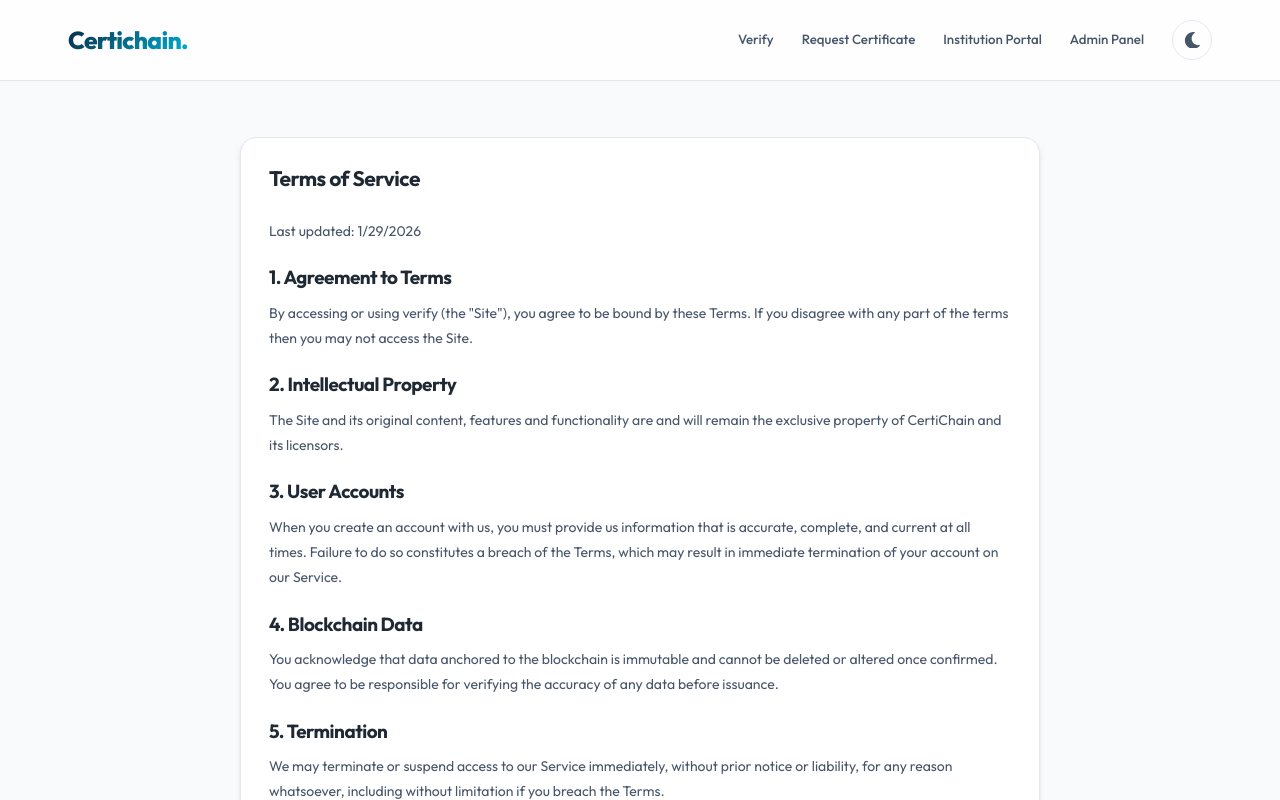
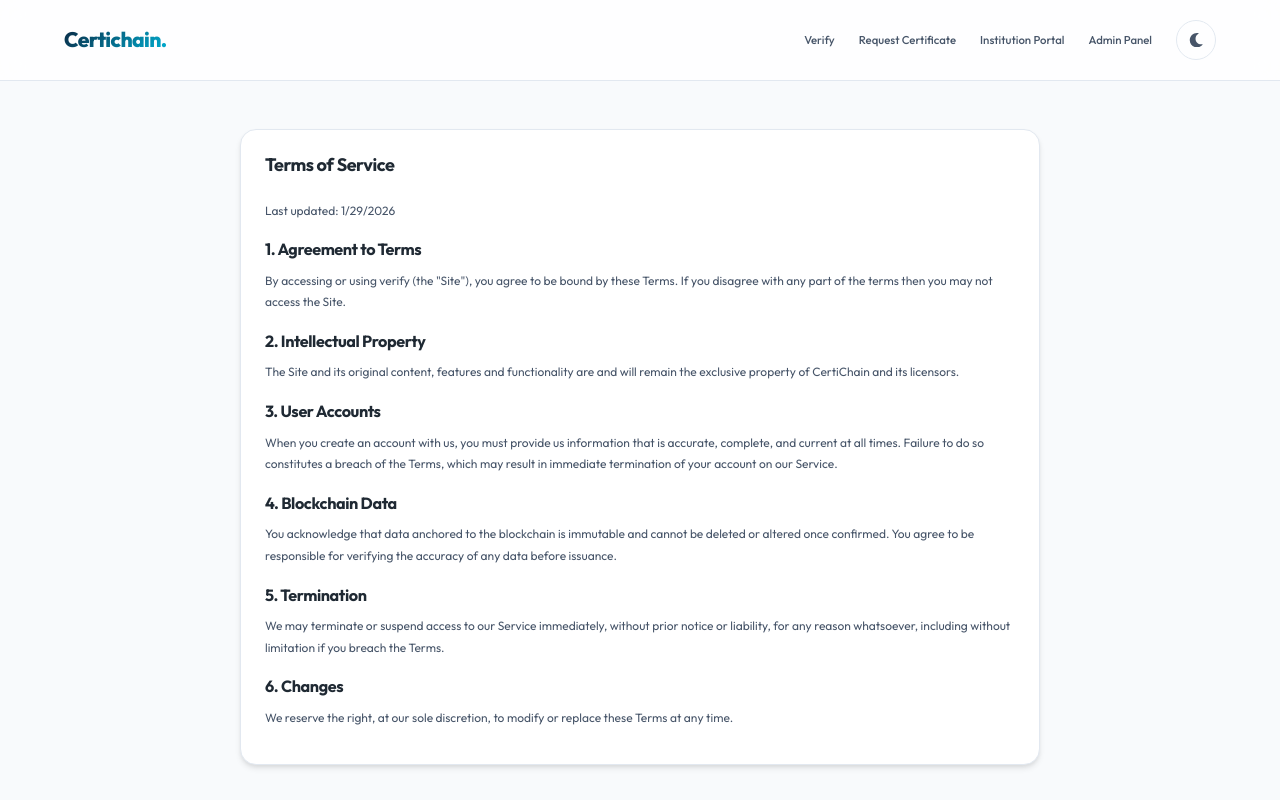
Before and after one commit to Sathvik-Dandu/Certichain, a React (Vite) app in the folder frontend/: page /terms in a window 1280 px wide. Shown: the top 800 px of the page. Built offline with nearby package versions, Linux system fonts and the light colour scheme.

Commit message:
fix: aggressive layout reduction

```diff
--- a/frontend/src/styles/LandingPage.css
+++ b/frontend/src/styles/LandingPage.css
@@ -10,7 +10,7 @@
     align-items: center;
     justify-content: center;
     text-align: center;
-    padding: 6rem 2rem;
+    padding: 4rem 1.5rem;
     background: radial-gradient(circle at center, rgba(10, 37, 64, 0.03) 0%, rgba(255, 255, 255, 0) 70%);
     overflow: hidden;
 }
@@ -22,7 +22,7 @@
 }
 
 .hero-title {
-    font-size: 3rem;
+    font-size: 2.5rem;
     font-weight: 800;
     line-height: 1.1;
     letter-spacing: -0.03em;
@@ -90,7 +90,7 @@
 
 
 .section {
-    padding: 8rem 2rem;
+    padding: 4rem 1.5rem;
     max-width: 1200px;
     margin: 0 auto;
 }
@@ -99,7 +99,7 @@
     text-align: center !important;
     width: 100%;
     display: block;
-    font-size: 2.25rem;
+    font-size: 2rem;
     font-weight: 800;
     letter-spacing: -0.025em;
     margin-bottom: 1.25rem;
@@ -128,7 +128,7 @@
 
 .step-card {
     position: relative;
-    padding: 2.5rem;
+    padding: 1.5rem;
     border-radius: var(--radius-lg);
     background: var(--surface);
     border: 1px solid var(--border);
--- a/frontend/src/styles/global.css
+++ b/frontend/src/styles/global.css
@@ -79,8 +79,8 @@
 }
 
 html {
-  font-size: 14px;
-  /* Global scale down from default 16px */
+  font-size: 12px;
+  /* Aggressive global scale down */
 }
 
 body {
```
